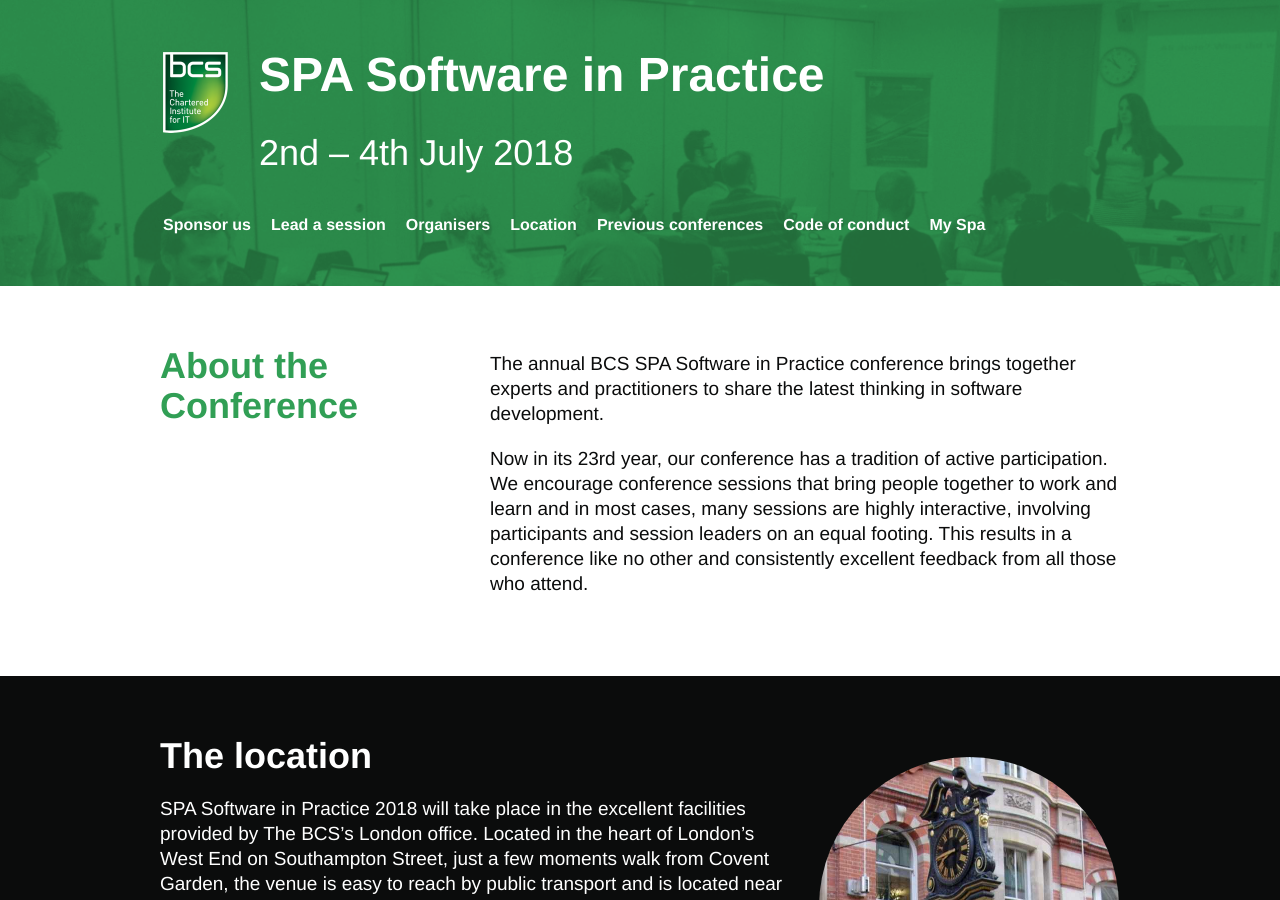
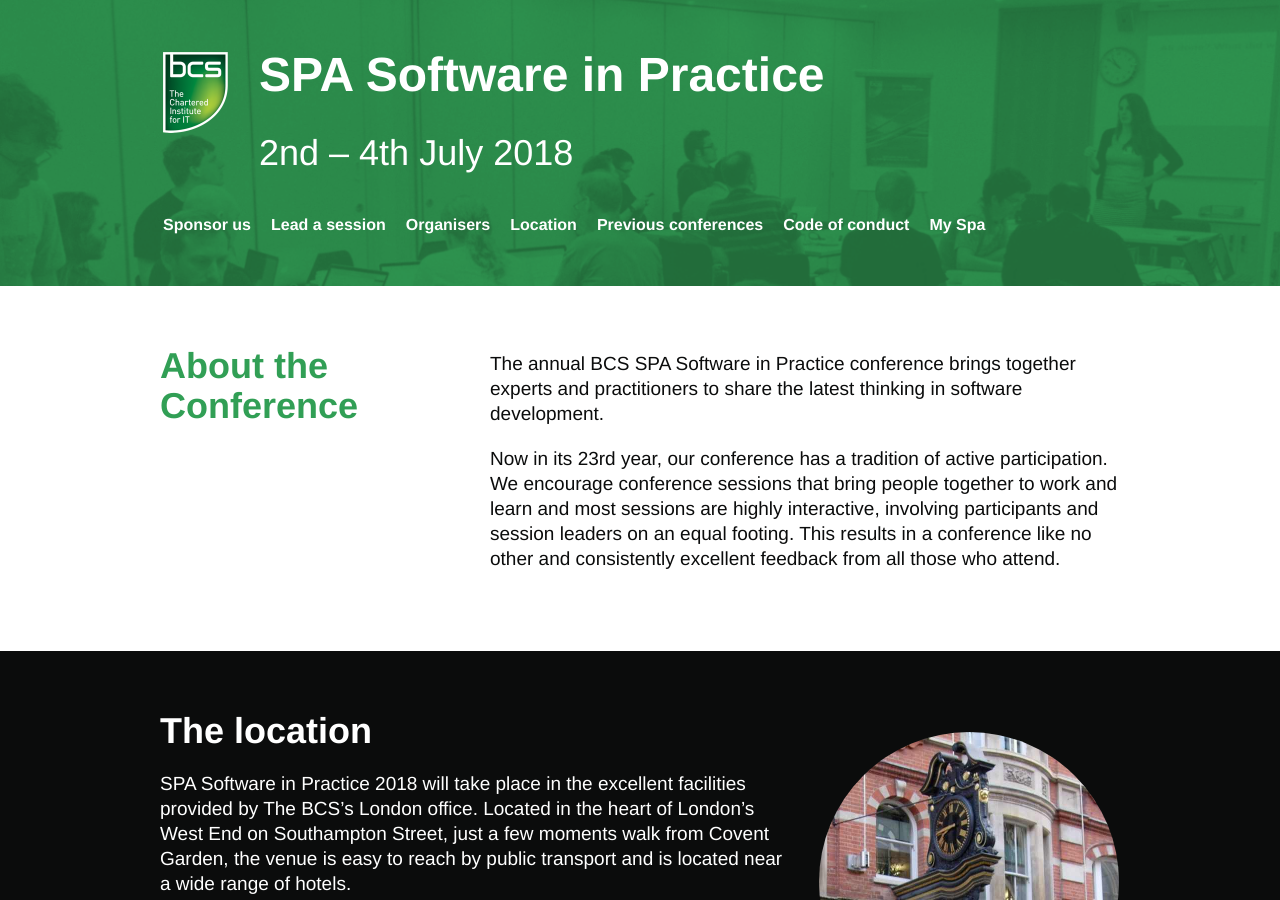
Before and after one commit to spaconference/spa-website, a Jekyll site: the page built from index.md, in a window 1280 px wide and 900 px high. Built offline with Jekyll 4.4.1, drawn with Linux system fonts in a browser that asks for light colours.

Commit message:
Simplify sentence on index page

```diff
--- a/index.md
+++ b/index.md
@@ -4,7 +4,7 @@
 <section><div class="inner">
 <h1>About the Conference</h1>
 <p>The annual BCS {{ site.conference.name }} conference brings together experts and practitioners to share the latest thinking in software development.</p>
-<p>Now in its 23rd year, our conference has a tradition of active participation. We encourage conference sessions that bring people together to work and learn and in most cases, many sessions are highly interactive, involving participants and session leaders on an equal footing. This results in a conference like no other and consistently excellent feedback from all those who attend.</p>
+<p>Now in its 23rd year, our conference has a tradition of active participation. We encourage conference sessions that bring people together to work and learn and most sessions are highly interactive, involving participants and session leaders on an equal footing. This results in a conference like no other and consistently excellent feedback from all those who attend.</p>
 </div>
 </section>
 
```
